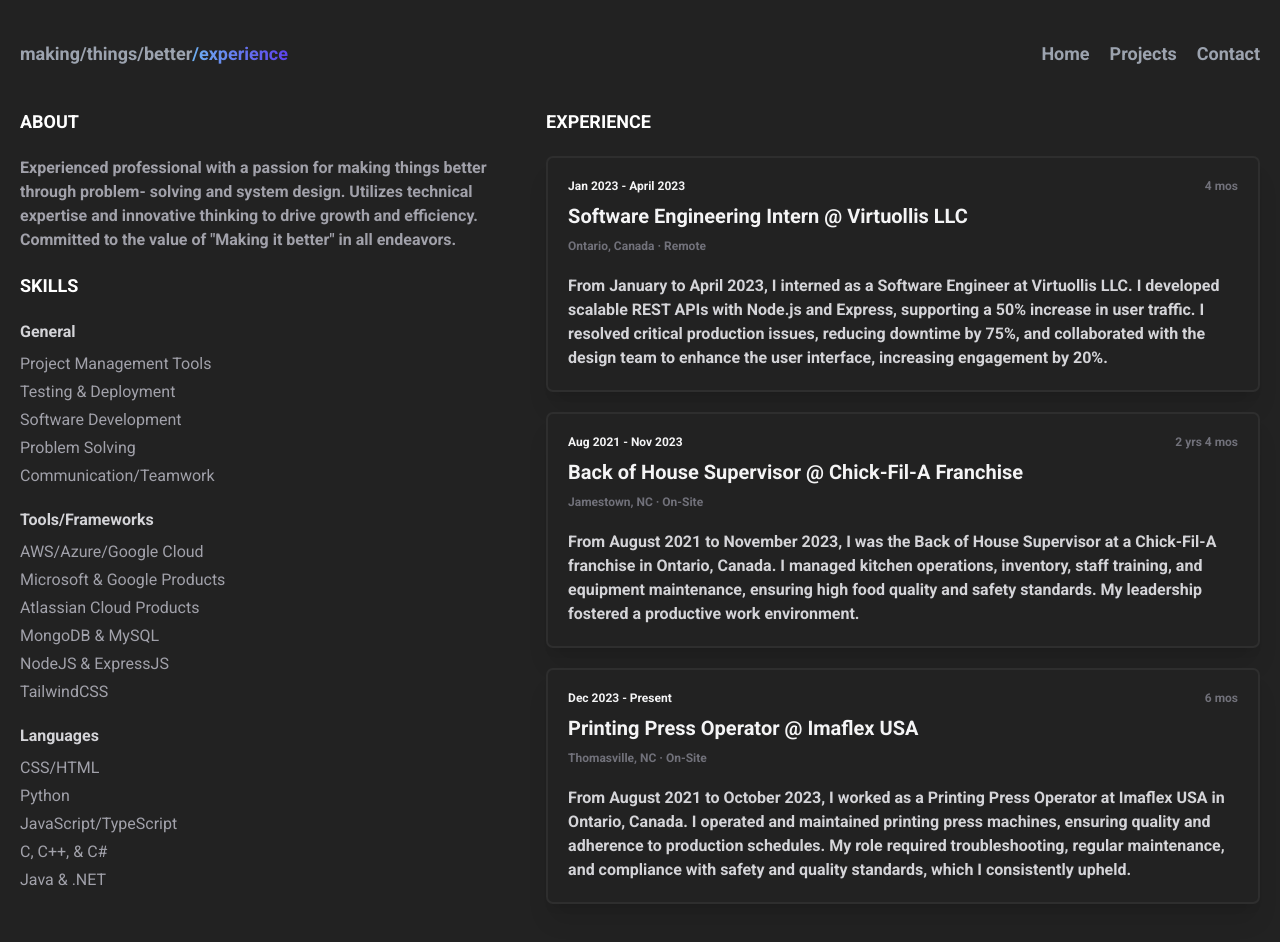
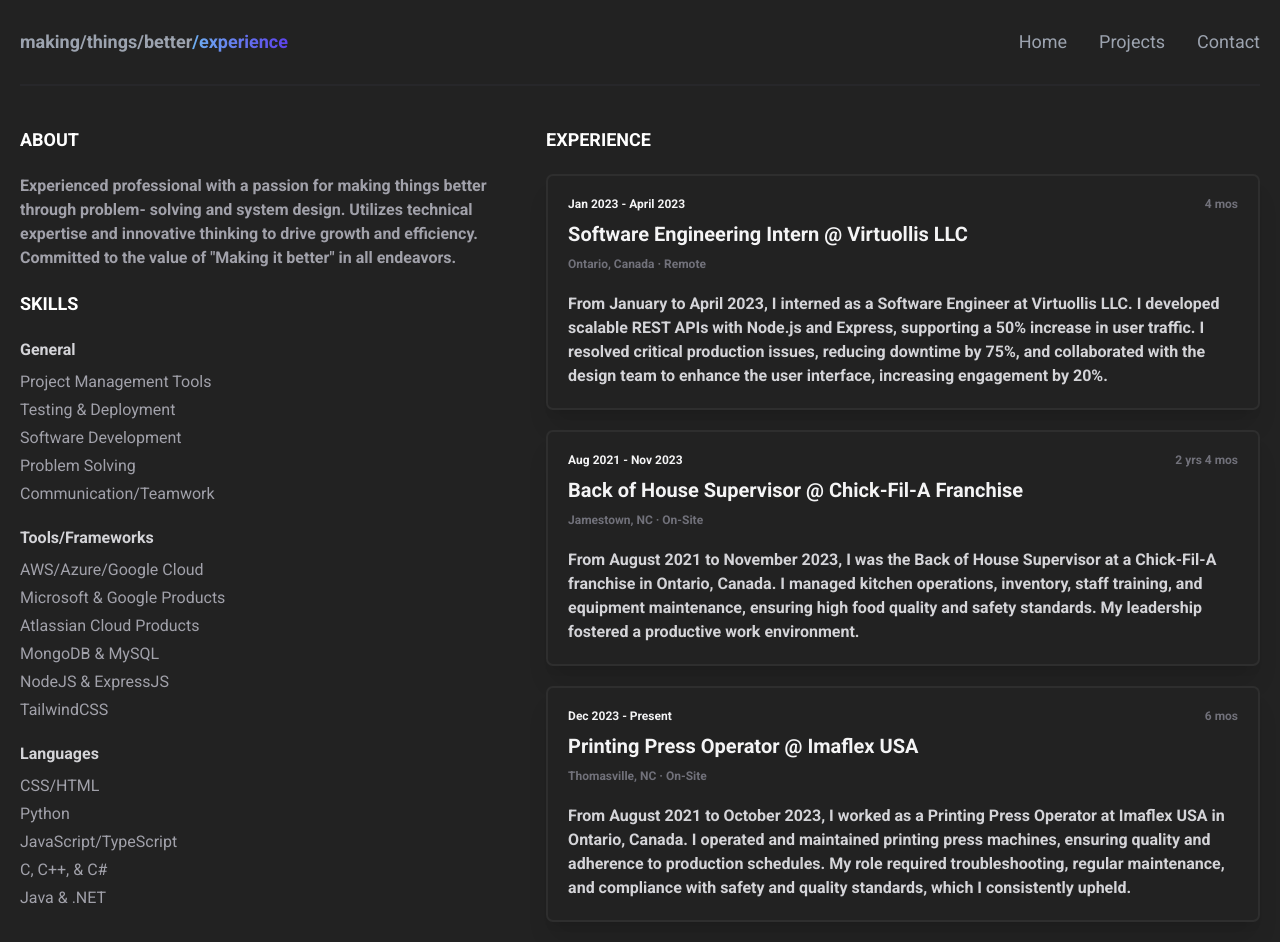
Before and after one commit to RobbiDev/portfolio, a Next.js app: page /experience in a window 1280 px wide. Shown: the top 942 px of the page. Built offline with nearby package versions, Linux system fonts and the light colour scheme; a web font is replaced by a local one.

Commit message:
navbar test

```diff
--- a/components/JobCard.jsx
+++ b/components/JobCard.jsx
@@ -1,8 +1,4 @@
-import Image from 'next/image'
-
 export default function JobCard({ company, location, date, year, image,position,  summary }) {
-
-	const logo = require(`../assets/${image}`)
 
 	return (
 		<>
--- /dev/null
+++ b/components/Nav.jsx
@@ -0,0 +1,47 @@
+import { useState } from 'react';
+
+const Navbar = () => {
+    const [isOpen, setIsOpen] = useState(false);
+
+    const toggleMenu = () => {
+        setIsOpen(!isOpen);
+    };
+
+    return (
+        <header className='py-7 border-b-2 border-zinc-800 mb-10'>
+            <div className='flex flex-wrap items-center md:flex-row text-lg justify-between text-white '>
+                <div className='text-gray-400'>
+                    <a href='/' className=''>making/things/better<span className='gradient'>/experience</span></a>
+                </div>
+                <button
+                    onClick={toggleMenu}
+                    type="button"
+                    className="inline-flex items-center p-2 w-10 h-10 text-sm text-gray-500 rounded-lg md:hidden "
+                    aria-controls="navbar-default"
+                    aria-expanded={isOpen ? 'true' : 'false'}
+                >
+                    <span className="sr-only">Open main menu</span>
+                    <svg className="w-5 h-5" aria-hidden="true" xmlns="http://www.w3.org/2000/svg" fill="none" viewBox="0 0 17 14">
+                        <path stroke="currentColor" strokeLinecap="round" strokeLinejoin="round" strokeWidth="2" d="M1 1h15M1 7h15M1 13h15" />
+                    </svg>
+                </button>
+                <div className={`md:flex flex-row w-full md:w-auto  ${isOpen ? '' : 'hidden'}`} id="navbar-default">
+                    <ul className="font-medium flex flex-row pt-4 md:p-0 space-x-5  md:space-x-8  md:mt-0 text-gray-400 ">
+                        <li>
+                            <a href="/" className="" aria-current="page">Home</a>
+                        </li>
+                        <li>
+                            <a href="/projects" className="">Projects</a>
+                        </li>
+                        <li>
+                            <a href="/contact" className="">Contact</a>
+                        </li>
+                    </ul>
+                </div>
+            </div>
+
+        </header>
+    );
+};
+
+export default Navbar;
--- a/data/jobs.json
+++ b/data/jobs.json
@@ -1,7 +1,6 @@
 [
   {
     "company": "Virtuollis LLC",
-    "logo": "virtuollis.svg",
     "location": "Ontario, Canada · Remote",
     "date": "Jan 2023 - April 2023",
     "time": "4 mos",
@@ -11,7 +10,6 @@
   },
   {
     "company": "Chick-Fil-A Franchise",
-    "logo": "cfa.png",
     "location": "Jamestown, NC · On-Site",
     "date": "Aug 2021 - Nov 2023",
     "time": "2 yrs 4 mos",
@@ -20,7 +18,6 @@
   },
   {
     "company": "Imaflex USA",
-    "logo": "cfa.png",
     "location": "Thomasville, NC · On-Site",
     "date": "Dec 2023 - Present",
     "time": "6 mos",
--- a/pages/experience/index.js
+++ b/pages/experience/index.js
@@ -2,6 +2,8 @@
 import Head from 'next/head';
 import JobCard from '@/components/JobCard';
 import jobsData from '@/data/jobs.json';
+
+import Navbar from '@/components/Nav';
 
 
 // Define fonts with specific configurations
@@ -28,16 +30,7 @@ export default function Home() {
 
             <main className={`container mx-auto ${primary.className} px-5 pb-10`}>
                 {/* Header section */}
-                <header className='flex flex-col md:flex-row text-lg py-10 items-center sm:justify-between text-white border-b-white'>
-                    <div className='text-gray-400'>
-                        <a href='/'>making/things/better<span className='gradient'>/experience</span></a>
-                    </div>
-                    <nav className='flex flex-row justify-between space-x-5 text-gray-400'>
-                        <a href='/'>Home</a>
-                        <a href='/projects'>Projects</a>
-                        <a href='/contact'>Contact</a>
-                    </nav>
-                </header>
+                <Navbar />
 
                 <section className='flex flex-col lg:flex-row lg:space-x-5'>
                     {/* About section */}
--- a/styles/globals.css
+++ b/styles/globals.css
@@ -11,7 +11,6 @@
 }
 
 * {
-  border: none;
   background-color: rgb(34, 34, 34);
 
 }
```
